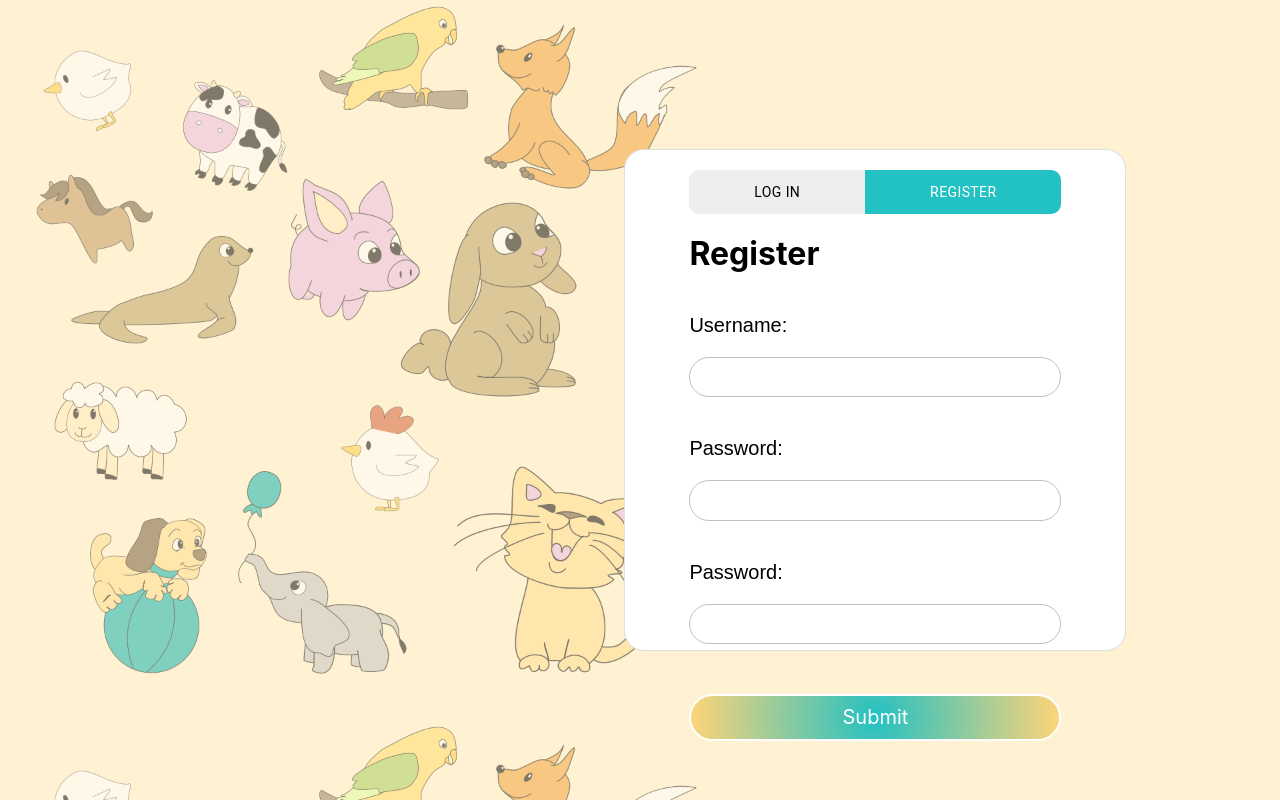
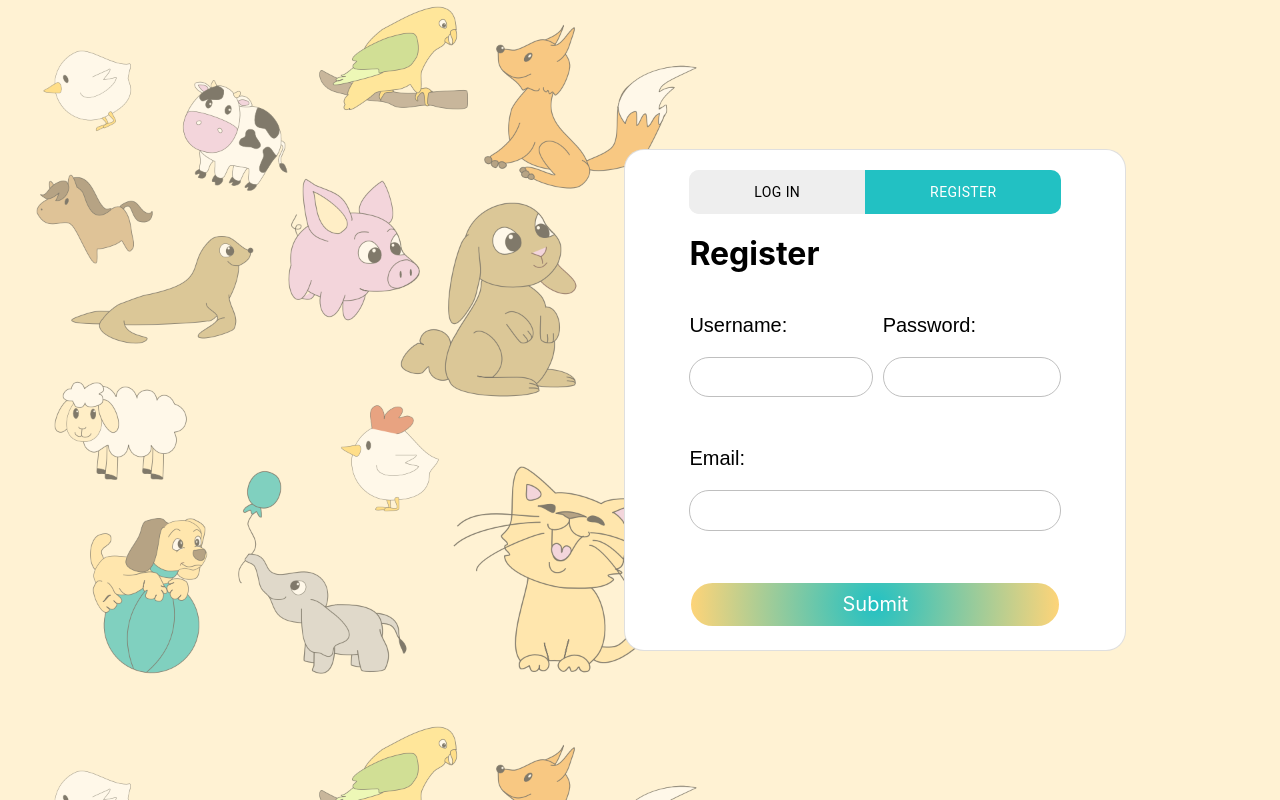
Before and after one commit to sdumencic/coloringbook, a React (Create React App) app: page / in a window 1280 px wide. Both pictures are taken after a click on the element "REGISTER". Built offline with nearby package versions, Linux system fonts and the light colour scheme.

Commit message:
✨ Registration form

```diff
--- a/src/components/HomePage/Register/Register.scss
+++ b/src/components/HomePage/Register/Register.scss
@@ -0,0 +1,20 @@
+.registerformbody {
+    display: grid;
+    padding: 0rem 4rem;
+    padding-bottom: 0rem;
+    grid-template-columns: auto auto;
+    grid-gap: 10px;
+}
+
+.register-item {
+    background-color: rgba(255, 255, 255, 0.8);
+    border: 1px solid rgba(0, 0, 0, 0.8);
+    padding: 20px;
+    font-size: 30px;
+    text-align: center;
+}
+
+.register-item-2 {
+    grid-column: 1/3;
+    width: 100%;
+}
--- a/src/components/HomePage/Register/Register.tsx
+++ b/src/components/HomePage/Register/Register.tsx
@@ -5,13 +5,19 @@ const Register = () => {
 
     return (
         <div>
-            <div className="loginformbody">
-                <label className="loginlabel">Username:</label>
-                <input className="logininput" type="text" />
-                <label className="loginlabel">Password:</label>
-                <input className="logininput" type="password" />
-                <label className="loginlabel">Password:</label>
-                <input className="logininput" type="password" />
+            <div className="registerformbody">
+                <div>
+                    <label className="loginlabel">Username:</label>
+                    <input className="logininput" type="text" />
+                </div>
+                <div>
+                    <label className="loginlabel">Password:</label>
+                    <input className="logininput" type="password" />
+                </div>
+                <div className="register-item-2">
+                    <label className="loginlabel">Email:</label>
+                    <input className="logininput" type="email" />
+                </div>
 
             </div>
             <div className="loginformfooter">
```
